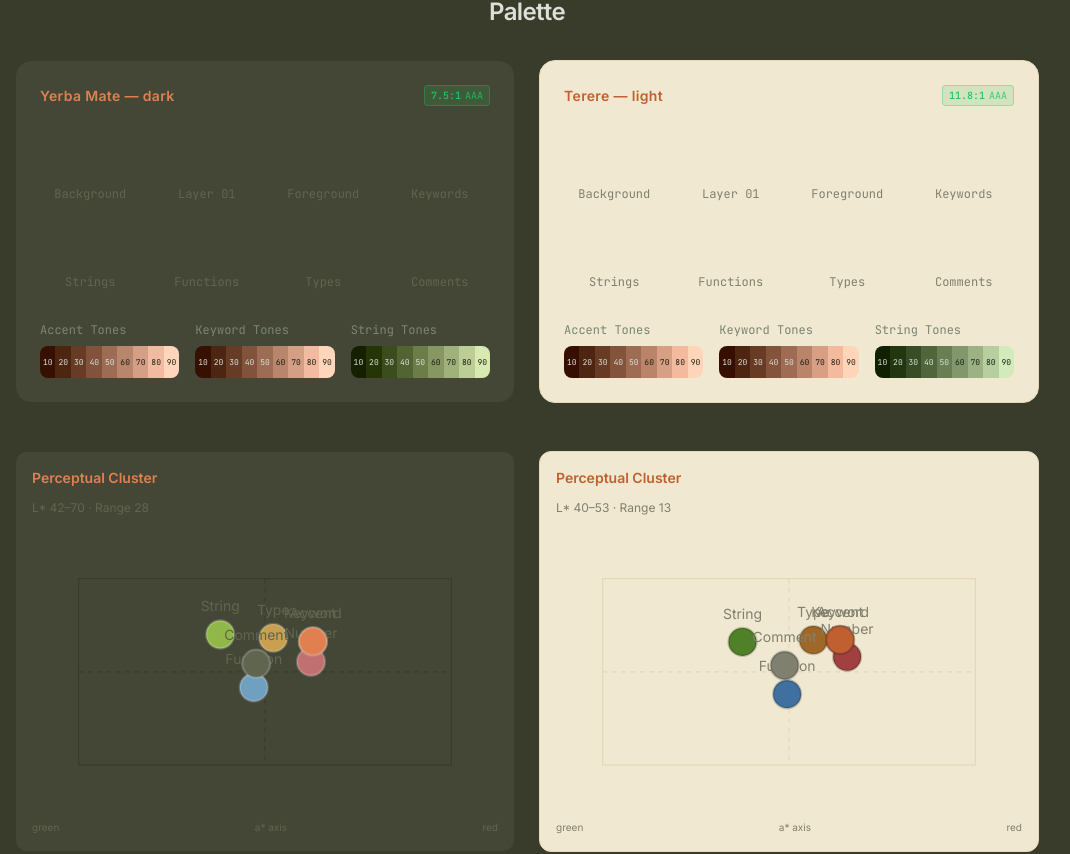
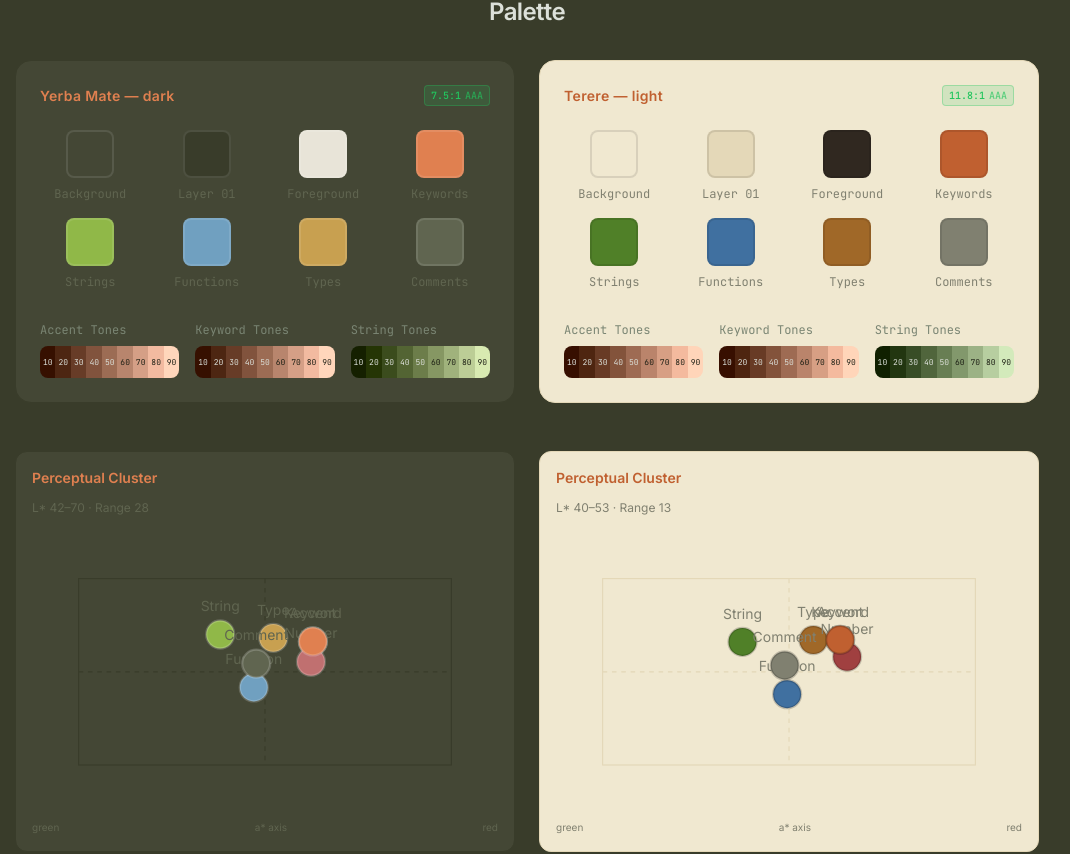
Before and after one commit to mateCreations/mateCreations.github.io, a React (Vite) app: page / in a window 1280 px wide. Shown: the part 1210-2064 px from the top of the page, without its empty margins (113-1183 px from the left). Built offline with nearby package versions, Linux system fonts and the light colour scheme.

Commit message:
fix: Remove extra sections, fix Palette color swatches

```diff
--- a/src/App.tsx
+++ b/src/App.tsx
@@ -3,10 +3,6 @@ import ScrollProgress from './components/ScrollProgress'
 import Hero from './components/Hero'
 import CodeDuo from './components/CodeDuo'
 import Palette from './components/Palette'
-import ContrastChecker from './components/ContrastChecker'
-import ColorBlindnessSimulator from './components/ColorBlindnessSimulator'
-import LanguageDemo from './components/LanguageDemo'
-import FontPairing from './components/FontPairing'
 import Stats from './components/Stats'
 import Install from './components/Install'
 import Footer from './components/Footer'
@@ -19,10 +15,6 @@ function App() {
         <Hero />
         <CodeDuo />
         <Palette />
-        <ContrastChecker />
-        <ColorBlindnessSimulator />
-        <LanguageDemo />
-        <FontPairing />
         <Stats />
         <Install />
         <Footer />
--- a/src/components/ColorInspector.tsx
+++ b/src/components/ColorInspector.tsx
@@ -4,9 +4,10 @@ import { hexToRgb, hexToLab } from '../utils/colorUtils'
 interface Props {
   color: string
   label: string
+  borderColor?: string
 }
 
-export default function ColorInspector({ color, label }: Props) {
+export default function ColorInspector({ color, label, borderColor }: Props) {
   const [isOpen, setIsOpen] = useState(false)
   const [copied, setCopied] = useState<string | null>(null)
   const buttonRef = useRef<HTMLButtonElement>(null)
@@ -14,6 +15,7 @@ export default function ColorInspector({ color, label }: Props) {
 
   const rgb = hexToRgb(color)
   const lab = hexToLab(color)
+  const border = borderColor ?? 'rgba(255,255,255,0.1)'
 
   useEffect(() => {
     if (!isOpen) return
@@ -56,12 +58,12 @@ export default function ColorInspector({ color, label }: Props) {
   ]
 
   return (
-    <div className="relative">
+    <div className="relative w-12 h-12">
       <button
         ref={buttonRef}
         onClick={() => setIsOpen(!isOpen)}
         className="w-full h-full rounded-lg cursor-pointer transition-transform hover:scale-105 focus:outline-none focus:ring-2 focus:ring-offset-2 focus:ring-opacity-50"
-        style={{ backgroundColor: color }}
+        style={{ backgroundColor: color, border: `2px solid ${border}` }}
         aria-label={`Inspect ${label} color: ${color}`}
         aria-expanded={isOpen}
         aria-haspopup="dialog"
--- a/src/components/Palette.tsx
+++ b/src/components/Palette.tsx
@@ -39,9 +39,11 @@ function PaletteRow({ theme }: { theme: ThemeColors }) {
           const color = theme[key] as string
           return (
             <div key={key} className="group flex flex-col items-center gap-2 relative">
-              <div className="w-12 h-12">
-                <ColorInspector color={color} label={label} />
-              </div>
+              <ColorInspector
+                color={color}
+                label={label}
+                borderColor={isDark ? 'rgba(255,255,255,0.1)' : 'rgba(0,0,0,0.1)'}
+              />
               <span className="text-xs font-mono" style={{ color: theme.comment }}>
                 {label}
               </span>
```
